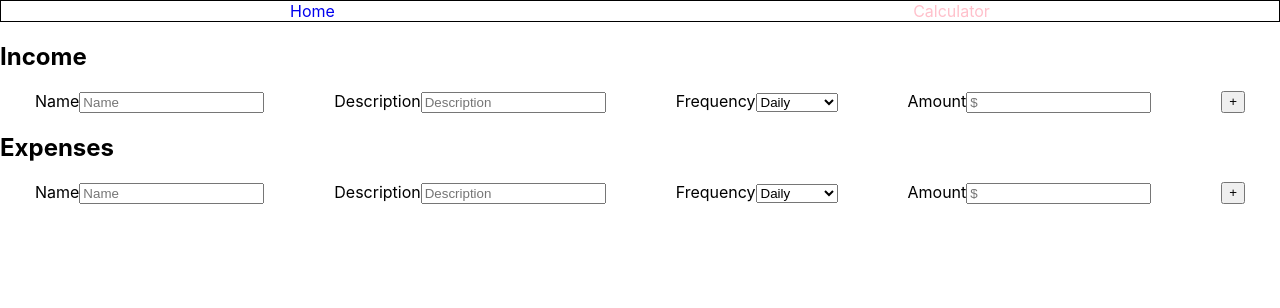
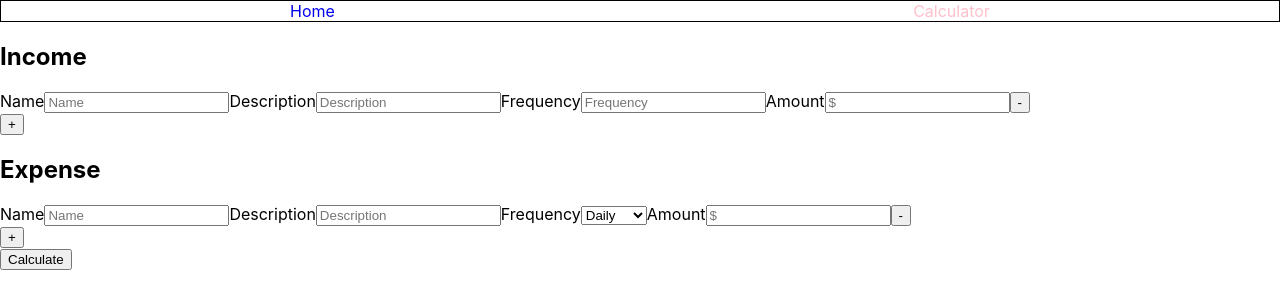
Before and after one commit to TheCaptainFalcon/DC_Week14, a React (Create React App) app in the folder ibudget/: page /calculator in a window 1280 px wide. Shown: the top 308 px of the page. Built offline with nearby package versions, Linux system fonts and the light colour scheme.

Commit message:
Added functionality to the Calculator component - currently can add and remove separate state instances of the Income and Expense forms - select dropdown has issues with merging states

```diff
--- a/ibudget/src/components/Calculator.jsx
+++ b/ibudget/src/components/Calculator.jsx
@@ -1,90 +1,182 @@
 import React, { Component } from 'react';
 import './css/Calculator.css';
 
-class Calculator extends Component {
-    state = {
-        form: [
-            { }
+class Calculator2 extends Component {
+    constructor(props) {
+      super(props);
+      this.state = {
+        income: [
+            {Name: "", Description: "", Frequency:'', Amount:''}
+        ],
+        expense: [
+            { Name:'', Description:'', Frequency:'', Amount:''}
         ]
+      };
     }
 
-    render() {
-        return (
-            <div className='Calculator'>
-                <h2>Income</h2>
-                <form className='Calculator-form'>
+    handleAddIncome(){
+      this.setState(prevState => (
+          { income: [...prevState.income, { Name: "", Description: "", Frequency:'', Amount:''}]}
+          ))
+    }
+
+    // handleIncomeFrequency = (event) => {
+    //     this.setState({
+    //         Frequency: event.target.value
+    //     })
+    // }
+
+    handleAddExpense(){
+      this.setState(prevState => (
+          { expense: [...prevState.expense, { Name: "", Description: "", Frequency:'', Amount:''}]}
+          ))
+    }
+
+    // Either need to assign as state separate from whole data set or implement within
+    handleExpenseFrequency(e){
+        this.setState(prevState => (
+             { expense: [...prevState.expense, { Frequency:e.target.value} ] }
+        ))}
+
+    incomeForm(){
+       return this.state.income.map((element, index) => (
+         <div key={index}>
             <label>Name
                 <input
-                        type='text'
-                        name={this.state.name}
-                        placeholder='Name'
+                type="text"
+                name="Name"
+                placeholder="Name"
+                value={element.Name ||''}
+                onChange={this.handleIncomeChange.bind(this, index)}
+                />
+            </label>
+            <label>Description
+                <input
+                type="text"
+                name="Description"
+                placeholder="Description"
+                value={element.Description ||''}
+                onChange={this.handleIncomeChange.bind(this, index)}
+                />
+            </label>
+            <label>Frequency
+                <input
+                placeholder="Frequency"
+
+                name="Frequency"
+                value={element.Frequency ||''}
+                onChange={this.handleIncomeChange.bind(this, index)}
+                />
+            </label>
+            <label>Amount
+                <input
+                type="number"
+                name="Amount"
+                placeholder="$"
+                value={element.Amount ||''}
+                onChange={this.handleIncomeChange.bind(this, index)}
+                />
+            </label>
+            <input
+            type='button'
+            value='-'
+            onClick={this.handleRemoveIncome.bind(this, index)}
+            />
+         </div>
+       ))
+    }
+    expenseForm(){
+       return this.state.expense.map((element, index) => (
+         <div key={index}>
+             <label>Name
+            <input
+                type="text"
+                name="Name"
+                placeholder="Name"
+                value={element.Name ||''}
+                onChange={this.handleExpenseChange.bind(this, index)}
                 />
             </label>
             <label>Description
                 <input
                 type='text'
-                        name={this.state.name}
-                        placeholder='Description'
+                name="Description"
+                placeholder="Description"
+                value={element.Description ||''}
+                onChange={this.handleExpenseChange.bind(this, index)}
                 />
             </label>
             <label>Frequency
-                        <select>
-                            <option value="Daily">Daily</option>
-                            <option value="Weekly">Weekly</option>
-                            <option value="Bi-Weekly">Bi-Weekly</option>
-                            <option value="Monthly">Monthly</option>
-                            <option value="Annually">Annually</option>
+                <select onChange={this.handleExpenseFrequency.bind(this)} >
+                    <option value='30'>Daily</option>
+                    <option value='4'>Weekly</option>
+
                 </select>
+                {/* value={element.Frequency ||''}  */}
             </label>
             <label>Amount
                 <input
-                        type='number'
-                        name={this.state.name}
-                        placeholder='$'
+                type="number"
+                name="Amount"
+                placeholder="$"
+                value={element.Amount ||''}
+                onChange={this.handleExpenseChange.bind(this, index)}
                 />
             </label>
-                    <button>+</button>
-                </form>
+            <input type='button' value='-' onClick={this.handleRemoveExpense.bind(this, index)}/>
+         </div>
+       ))
+    }
 
-                {/* Start of the Expenses */}
+    handleIncomeChange(i, e) {
+        const { name, value } = e.target;
+        let income = [...this.state.income];
+        income[i] = {...income[i], [name]: value};
+        this.setState({ income });
+    }
+    handleExpenseChange(i, e) {
+        const { name, value } = e.target;
+        let expense = [...this.state.expense];
+        expense[i] = {...expense[i], [name]: value};
+        this.setState({ expense });
+    }
 
-                <h2>Expenses</h2>
-                <form className='Calculator-form'>
-                    <label>Name
-                        <input
-                        type='text'
-                        name={this.state.name}
-                        placeholder='Name'
-                        />
-                    </label>
-                    <label>Description
-                        <input
-                        type='text'
-                        name={this.state.name}
-                        placeholder='Description'
-                        />
-                    </label>
-                    <label>Frequency
-                        <select>
-                            <option value="Daily">Daily</option>
-                            <option value="Weekly">Weekly</option>
-                            <option value="Bi-Weekly">Bi-Weekly</option>
-                            <option value="Monthly">Monthly</option>
-                            <option value="Annually">Annually</option>
-                        </select>
-                    </label>
-                    <label>Amount
-                        <input
-                        type='number'
-                        name={this.state.name}
-                        placeholder='$'
-                        />
-                    </label>
-                    <button>+</button>
+    handleRemoveIncome(i){
+        let income = [...this.state.income];
+        income.splice(i, 1);
+        this.setState({ income });
+    }
+    handleRemoveExpense(i){
+        let expense = [...this.state.expense];
+        expense.splice(i, 1);
+        this.setState({ expense });
+    }
+
+    handleSubmit(event) {
+        event.preventDefault();
+        alert('Income was submitted: ' + JSON.stringify(this.state.income));
+        alert('Expense was submitted: ' + JSON.stringify(this.state.expense));
+    };
+
+    render() {
+      return (
+        <div className='Calculator'>
+            <form onSubmit={this.handleSubmit.bind(this)}>
+                <div className='Calculator-income'>
+                    <h2>Income</h2>
+                    {this.incomeForm()}
+                    <input type='button' value='+' onClick={this.handleAddIncome.bind(this)}/>
+                </div>
+                <div className='Calculator-expense'>
+                    <h2>Expense</h2>
+                    {this.expenseForm()}
+                    <input type='button' value='+' onClick={this.handleAddExpense.bind(this)}/>
+                </div>
+                <input type="submit" value="Calculate" />
             </form>
         </div>
       );
     }
   }
 
-export default Calculator;
+export default Calculator2;
```
Lines whose indentation alone changed are shown as unchanged.
